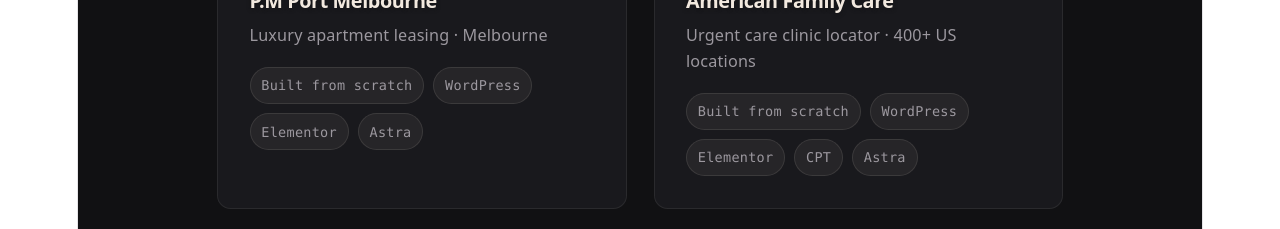
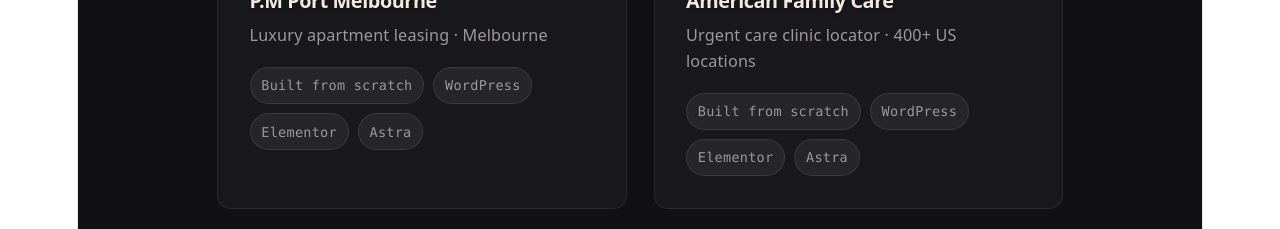
Before and after one commit to astrobunnydev/cats-coffees-codes, a React (Vite) app: page /codes in a window 1280 px wide. Shown: the part 2000-2229 px from the top of the page. Built offline with nearby package versions, Linux system fonts and the light colour scheme.

Commit message:
Remove CPT tag from American Family Care work card

```diff
--- a/src/pages/Codes.jsx
+++ b/src/pages/Codes.jsx
@@ -86,7 +86,7 @@
   {
     name: 'American Family Care',
     meta: 'Urgent care clinic locator · 400+ US locations',
-    tags: ['Built from scratch', 'WordPress', 'Elementor', 'CPT', 'Astra'],
+    tags: ['Built from scratch', 'WordPress', 'Elementor', 'Astra'],
     url: 'https://www.afcurgentcare.com/',
     image: '/afc.jpg',
   },
```
